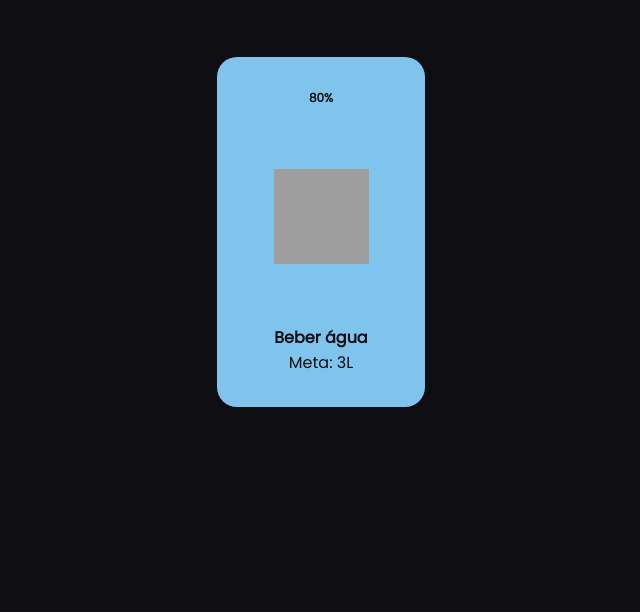
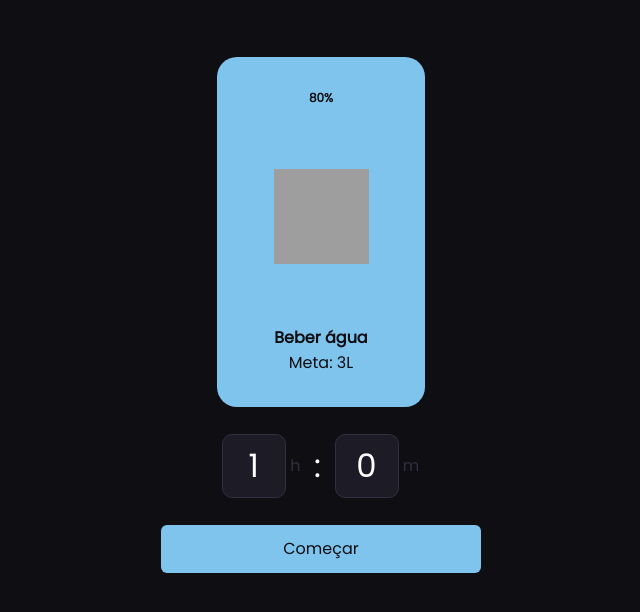
Before and after one commit to Isaac-alencar/drink-water-reminder, a Next.js app: page / in a window 1280 px wide. Shown: the top 612 px of the page, without its empty margins (319-959 px from the left). Built offline with nearby package versions, Linux system fonts and the light colour scheme; grey boxes are pictures that could not be loaded.

Commit message:
create timer component

```diff
--- a/src/app/page.tsx
+++ b/src/app/page.tsx
@@ -1,3 +1,4 @@
+import { Timer } from "@/components/timer";
 import styles from "./page.module.css";
 
 import { Card } from "@/components/card";
@@ -6,6 +7,7 @@ export default function Home() {
   return (
     <main className={styles.main}>
       <Card goal="3L" percentage={0.8} title="Beber água" />
+      <Timer />
     </main>
   );
 }
--- /dev/null
+++ b/src/components/timer.module.css
@@ -0,0 +1,84 @@
+.container {
+  display: flex;
+  align-items: center;
+  gap: 13px;
+}
+
+.container span {
+  color: #fff;
+  text-align: center;
+  font-family: Poppins;
+  font-size: 32.305px;
+  font-style: normal;
+  font-weight: 400;
+  line-height: 100%;
+  letter-spacing: 0.969px;
+}
+
+span.timerIndicator {
+  color: var(--gray-300, #322f40);
+  text-align: center;
+  font-family: Poppins;
+  font-size: 16px;
+  font-style: normal;
+  font-weight: 500;
+  line-height: 100%;
+  letter-spacing: 0.48px;
+}
+
+.timerDisplayWrapper {
+  display: flex;
+  align-items: center;
+}
+
+.timerDisplay {
+  display: flex;
+  width: 64px;
+  height: 64px;
+  padding: 12px 0px;
+  justify-content: center;
+  align-items: center;
+  gap: 8px;
+  border-radius: 10px;
+  border: 1px solid var(--gray-300, #322f40);
+  background-color: var(--gray-400, #1d1b26);
+}
+
+.timerDisplay + span.timerIndicator {
+  margin-left: 4px;
+}
+
+.button {
+  display: flex;
+  width: 320px;
+  padding: 16px;
+  justify-content: center;
+  align-items: center;
+  gap: 8px;
+  border: 0;
+  border-radius: 6px;
+  background: var(--blue, #7fc4ed);
+  color: var(--gray-500, #0f0e13);
+  cursor: pointer;
+  transition: filter 200ms ease-in;
+
+  text-align: center;
+  font-family: "Poppins", sans-serif;
+  font-size: 16px;
+  font-style: normal;
+  font-weight: 500;
+  line-height: 100%;
+}
+
+.button:hover {
+  filter: brightness(0.8);
+}
+
+.button:disabled {
+  cursor: not-allowed;
+  filter: brightness(0.5);
+}
+
+.button svg path {
+  fill: var(--gray-500);
+}
--- /dev/null
+++ b/src/components/timer.tsx
@@ -0,0 +1,43 @@
+"use client";
+
+import { useCountdown } from "@/hooks/useCountdown";
+
+import styles from "./timer.module.css";
+
+export const Timer = () => {
+  const { isCounting, startCountdown, timer } = useCountdown();
+
+  return (
+    <>
+      <div className={styles.container}>
+        <TimerDisplay amount={timer.hour.toString()} timeIndicator="h" />
+        <span>:</span>
+        <TimerDisplay amount={timer.minutes.toString()} timeIndicator="m" />
+      </div>
+      <button
+        type="button"
+        className={styles.button}
+        onClick={startCountdown}
+        disabled={isCounting}
+      >
+        Começar
+      </button>
+    </>
+  );
+};
+
+type TimerDisplayProps = {
+  amount: string;
+  timeIndicator: string;
+};
+
+const TimerDisplay = ({ amount, timeIndicator }: TimerDisplayProps) => {
+  return (
+    <div className={styles.timerDisplayWrapper}>
+      <div className={styles.timerDisplay}>
+        <span>{amount}</span>
+      </div>
+      <span className={styles.timerIndicator}>{timeIndicator}</span>
+    </div>
+  );
+};
--- /dev/null
+++ b/src/hooks/useCountdown.ts
@@ -0,0 +1,45 @@
+import { useEffect, useRef, useState } from "react";
+
+export const useCountdown = () => {
+  const HOUR_IN_MINUTES = 60;
+  const DEFAULT_TIMER_VALUE = HOUR_IN_MINUTES;
+
+  const intervalRef = useRef<NodeJS.Timeout>();
+  const [timer, setTimer] = useState<number>(DEFAULT_TIMER_VALUE);
+  const [isCounting, setIsCounting] = useState<boolean>(false);
+
+  const hour = Math.floor(timer / HOUR_IN_MINUTES);
+  const minutes = timer % HOUR_IN_MINUTES;
+
+  const restoreCountdown = () => {
+    if (timer === 0) {
+      setIsCounting(false);
+      setTimer(DEFAULT_TIMER_VALUE);
+    }
+
+    clearInterval(intervalRef.current);
+  };
+
+  const startCountdown = () => {
+    setIsCounting(true);
+    restoreCountdown();
+
+    const DELAY = 1000;
+    intervalRef.current = setInterval(() => {
+      if (intervalRef.current) setTimer((old) => old - 1);
+    }, DELAY);
+  };
+
+  useEffect(() => {
+    if (timer === 0) {
+      clearInterval(intervalRef.current);
+      return;
+    }
+  }, [timer]);
+
+  return {
+    timer: { hour, minutes },
+    isCounting,
+    startCountdown,
+  };
+};
```
